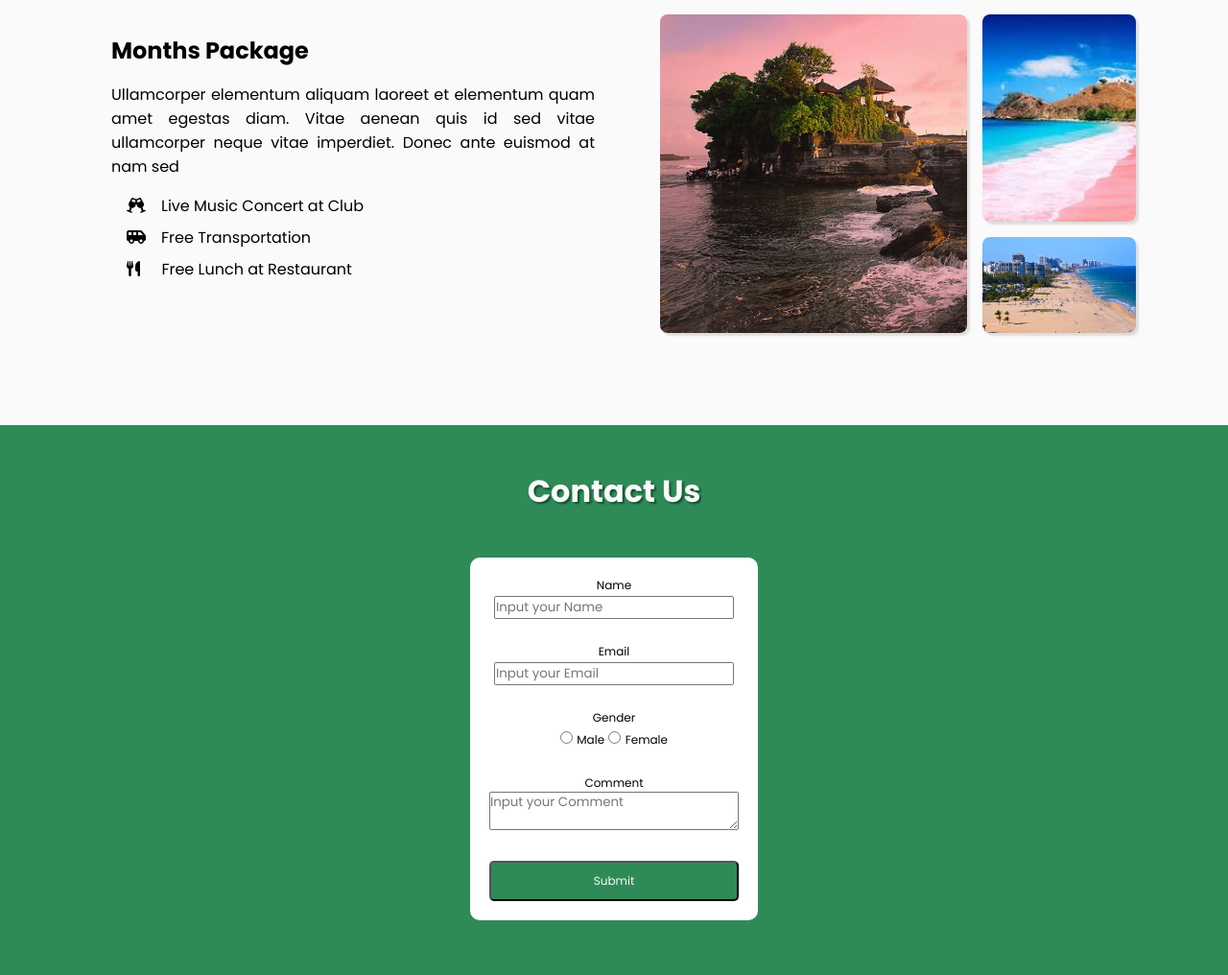
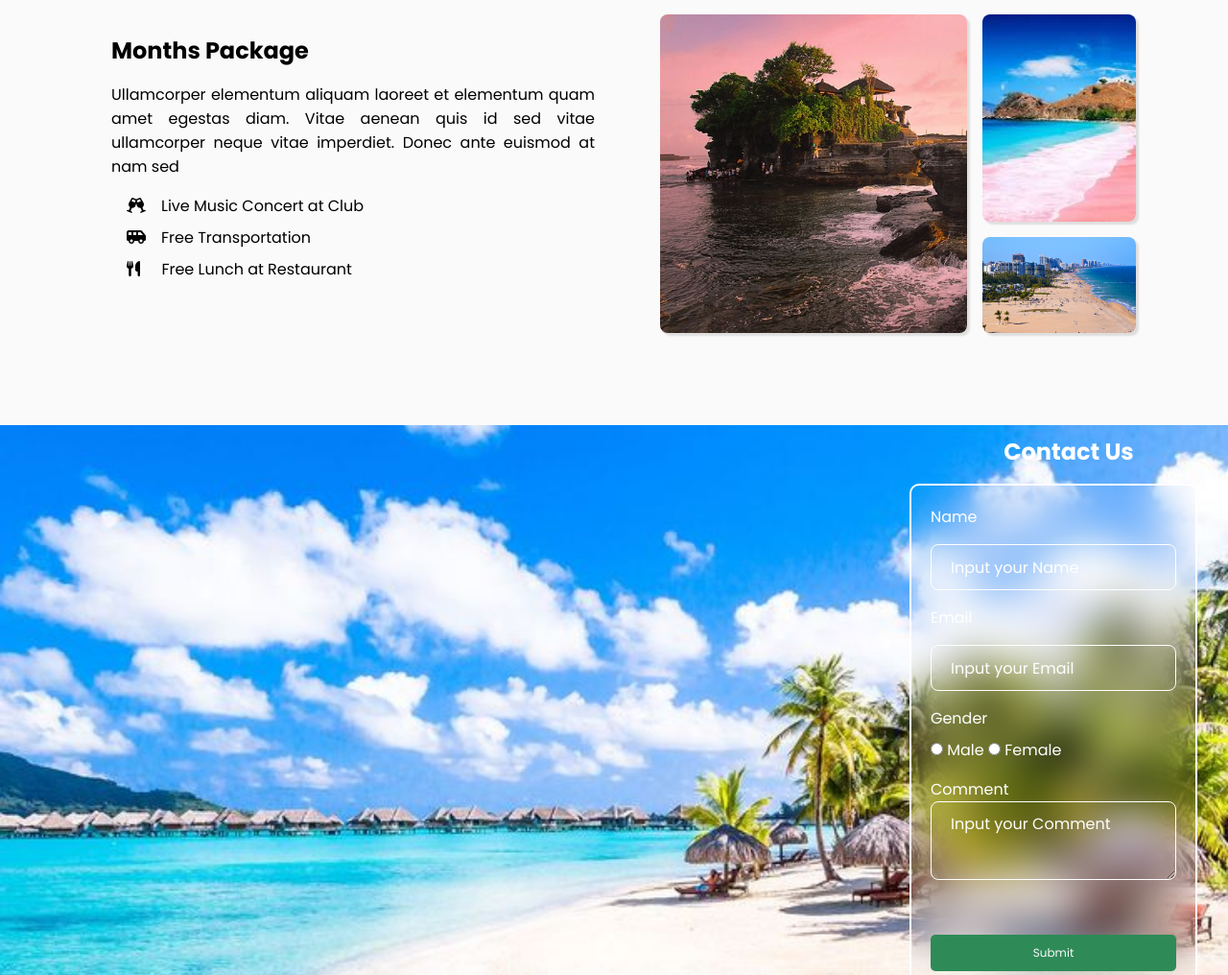
Before and after one commit to revou-fsse-oct24/module-2-RafliTriatma, a plain HTML site: page index.html in a window 1280 px wide. Shown: the part 1784-2800 px from the top of the page at 96% size. Drawn offline with Linux system fonts and the light colour scheme.

Commit message:
update form

```diff
--- a/index.css
+++ b/index.css
@@ -245,36 +245,83 @@ img {
 
 footer {
     width: 100%;
-    background-color: seagreen;
+    background-image: url(./assets/image/footer.jpg);
+    background-size: cover;
     /* height: 100%; */
-    text-align: center;
-    padding: 20px 0;
+    padding: 10px 0;
+    display: flex;
+    justify-content: end;
 }
+
 
 .boxform {
     width: 300px;
-    background-color: #ffff;
-    display: flex;
+    background: transparent;
+    border: 2px solid white;
+    backdrop-filter: blur(20px);
     justify-content: center;
     flex-direction: column;
-    /* margin-left: 530px; */
     padding: 20px;
     margin: 20px auto;
     border-radius: 10px;
+    margin-right: 4vh;
+    margin-top: 2vh;
+}
+
+.boxform .input-box {
+    width: 100%;
+    height: 6vh;
+    margin: 2vh 0;
+}
+
+.input-box input {
+    width: 100%;
+    height: 100%;
+    background: transparent;
+    border: none;
+    outline: none;
+    border: 1px solid white;
+    border-radius: 0.5rem;
+    font-size: 16px;
+    color: white;
+    padding: 20px 20px 20px 20px;
+}
+
+.input-box input::placeholder {
+    color: white;
+}
+
+.radio-gender {
+    padding-top: 1vh;
+    margin-bottom: 2vh;
+}
+
+.radio-gender label {
+    font-size: 16px;
+    color: white;
 }
 
 
-.boxform p {
-    font-size: 12px;
+.box1 .input-comment{
+    width: 100%;
+    height: 10vh;
 }
 
-div h1 {
-    color: #fafafa;
+.input-comment textarea {
+    width: 100%;
+    height: 100%;
+    background: transparent;
+    border: none;
+    outline: none;
+    border: 1px solid white;
+    border-radius: 0.5rem;
+    font-size: 16px;
+    color: white;
+    padding: 10px 20px 20px 20px;
 }
 
-.boxform .box {
-    height: 24px;
-    width: calc(100% - 10px);
+.input-comment textarea::placeholder {
+    color: white;
 }
 
 .boxform .btnsubmit {
@@ -285,6 +332,7 @@ div h1 {
     background: seagreen;
     color: #fafafa;
     border-radius: 5px;
+    border: none;
 }
 
 /* Media Query (768px) */
--- a/index.html
+++ b/index.html
@@ -58,7 +58,7 @@
                 <div class="animate-txt">
                     <ul>
                         <li style="list-style: none;"><p style="color: white;">10 Nov - 15 Nov 2024</p></li>
-                        <li style="list-style: none;"><h1 class="break" style="font-weight: 400; font-size: 3rem;">Family Holiday Offers up to 30%</h1></li>
+                        <li style="list-style: none;"><h1 class="break" style="font-weight: 400; font-size: 3rem; color: white;">Family Holiday Offers up to 30%</h1></li>
                     </ul>
                 </div>
             </div>
@@ -154,37 +154,43 @@
 
     <footer>
 
-        <br/>
-        <div>
-            <h1 style="text-align: center; text-shadow: 2px 2px 2px #154f2e;">Contact Us</h1> <br>
-        </div>
-
-        <section class="boxform">
-
+        <section class="wrapper-boxform">
+            <h1 style="text-align: center; color: white;">Contact Us</h1>
+            <div class="boxform">
             <form action="" method="post">
 
-                <p>Name</p>
-                <input class="box" type="text" placeholder="Input your Name"> <br/> <br/>
+                <p style="color: white;">Name</p>
+                 <div class="input-box">
+                    <input type="text" placeholder="Input your Name"> <br/> <br/>
+                 </div>
 
-                <p>Email</p>
-                <input class="box" type="email" placeholder="Input your Email"> <br/> <br/>
 
-                <p> Gender</p>
-                <input type="radio" name="gender" id="male">
-                <label for="gender" style="font-size: 12px;">Male</label>
-                <input type="radio" name="gender" id="female">
-                <label for="gender" style="font-size: 12px;">Female</label>
+                <p style="color: white;">Email</p>
+                <div class="input-box">
+                    <input type="email" placeholder="Input your Email"> <br/> <br/>
+                </div>
 
-                <br/> <br/>
-                <p>Comment</p>
-                <textarea name="comment" id="comment" placeholder="Input your Comment" style="width: 100%; height: 40px;"></textarea>
+
+                <p style="color: white;"> Gender</p>
+                <div class="radio-gender">
+                    <input type="radio" name="gender" id="male">
+                    <label for="gender">Male</label>
+                    <input type="radio" name="gender" id="female">
+                    <label for="gender">Female</label>
+                </div>
+
+                <p style="color: white;">Comment</p>
+                <div class="input-comment">
+                    <textarea name="comment" id="comment" placeholder="Input your Comment"></textarea>
+                </div>
+
 
                 <br/> <br/>
                 <input class="btnsubmit" type="submit" value="Submit">
 
             </form>
-
-        </section> <br/>
+        </div>
+        </section>
 
     </footer>
 </body>
```
Also changed, not shown: assets/image/footer.jpg (added).
